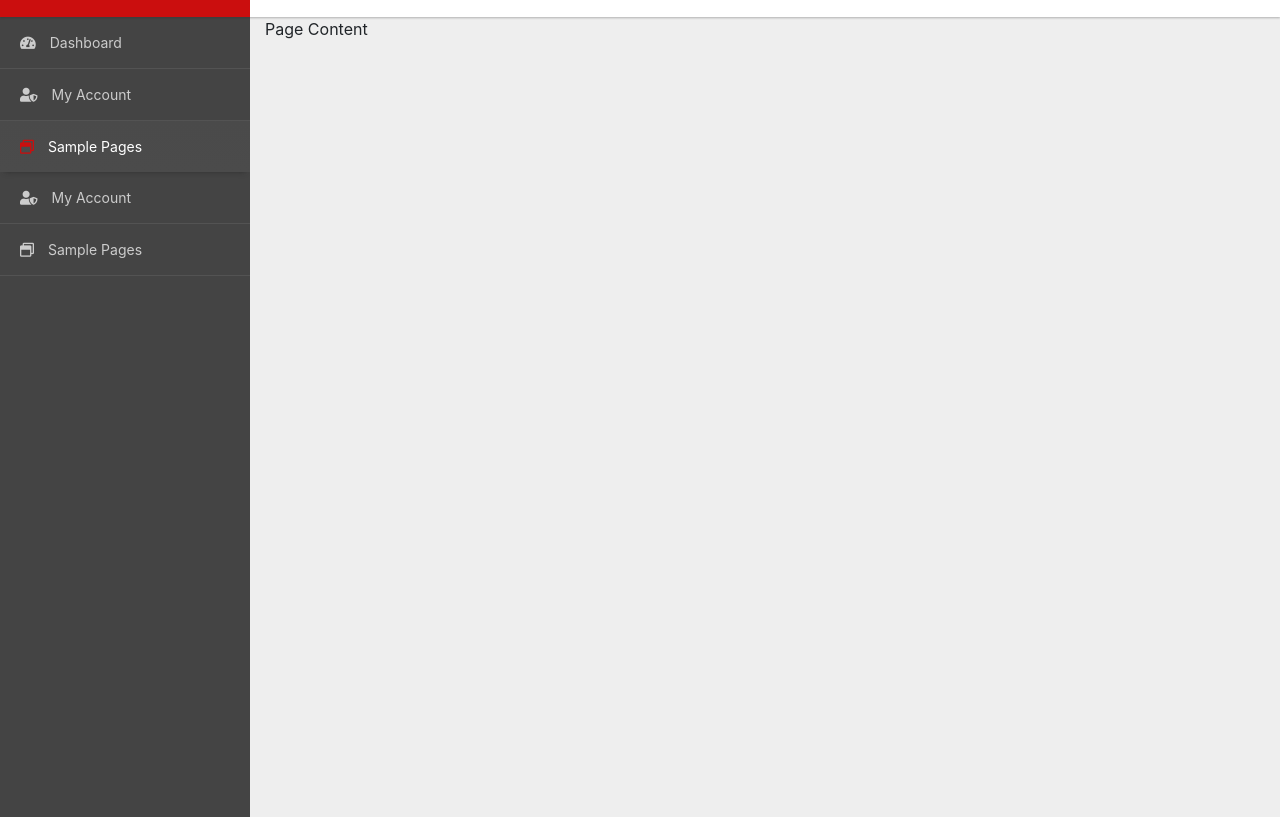
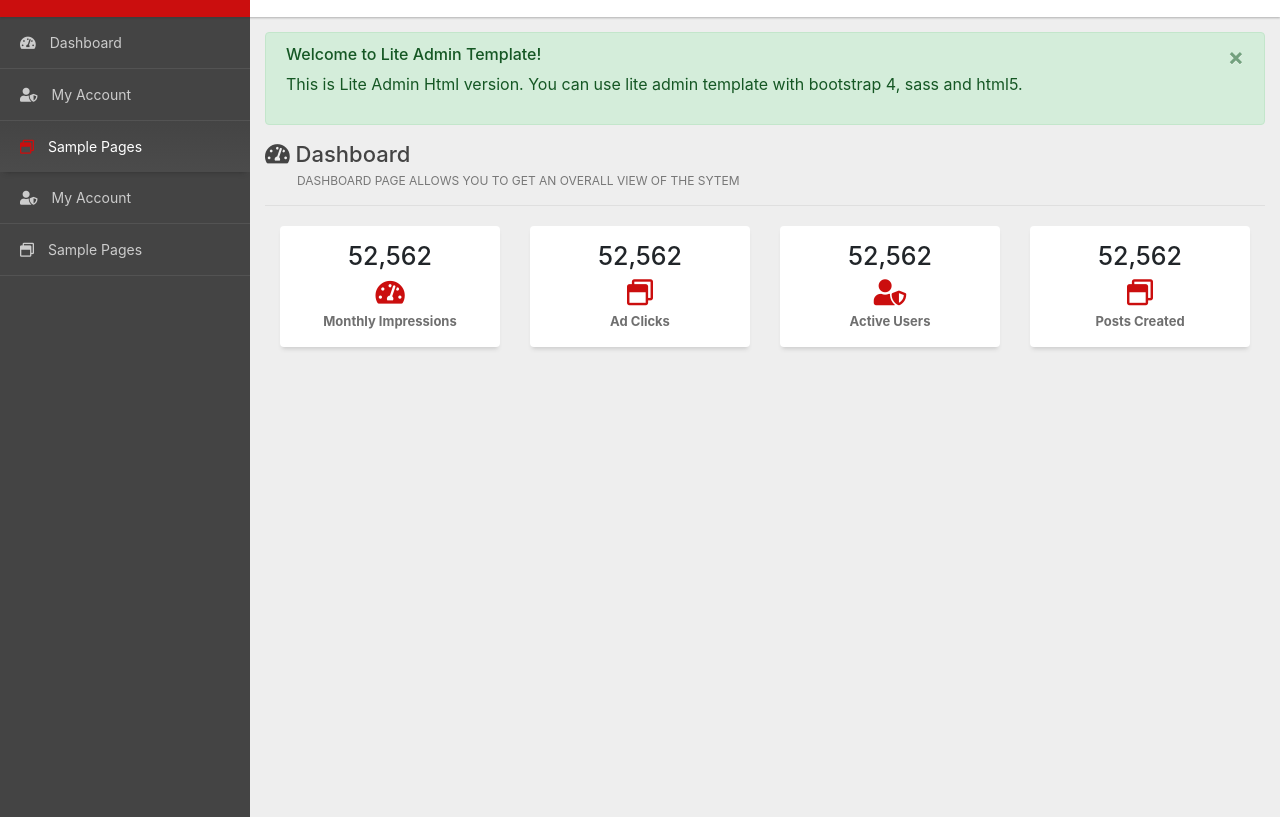
Before and after one commit to dinesho/Lite-Admin-HTML, a website: page index.html in a window 1280 px wide. Shown: the part 63-880 px from the top of the page. Drawn offline with nearby package versions, Linux system fonts and the light colour scheme.

Commit message:
add main stats widgets

```diff
--- a/index.html
+++ b/index.html
@@ -84,7 +84,67 @@
 
         <!-- Page Content Section -->
         <div class="col page-content">
-          Page Content
+          <!-- Welcome Alert -->
+          <div
+            class="alert alert-success alert-dismissible fade show"
+            role="alert"
+          >
+            <h6 class="alert-heading">Welcome to Lite Admin Template!</h6>
+            <p>
+              This is Lite Admin Html version. You can use lite admin template
+              with bootstrap 4, sass and html5.
+            </p>
+            <button
+              type="button"
+              class="close"
+              data-dismiss="alert"
+              aria-label="Close"
+            >
+              <span aria-hidden="true">&times;</span>
+            </button>
+          </div>
+
+          <!-- Page Title Section -->
+          <div class="page-title">
+            <h4><i class="fas fa-tachometer-alt"></i> Dashboard</h4>
+            <span>
+              Dashboard page allows you to get an overall view of the sytem
+            </span>
+          </div>
+
+          <!-- Statistics Sections -->
+          <div class="container-fluid stats">
+            <div class="row">
+              <div class="col-lg-3 col-md-6 col-sm-6 col-6">
+                <div class="widget">
+                  <h4>52,562</h4>
+                  <i class="fas fa-tachometer-alt"></i><br />
+                  <span>Monthly Impressions</span>
+                </div>
+              </div>
+              <div class="col-lg-3 col-md-6 col-sm-6 col-6">
+                <div class="widget">
+                  <h4>52,562</h4>
+                  <i class="far fa-window-restore"></i><br />
+                  <span>Ad Clicks</span>
+                </div>
+              </div>
+              <div class="col-lg-3 col-md-6 col-sm-6 col-6">
+                <div class="widget">
+                  <h4>52,562</h4>
+                  <i class="fas fa-user-shield"></i><br />
+                  <span>Active Users</span>
+                </div>
+              </div>
+              <div class="col-lg-3 col-md-6 col-sm-6 col-6">
+                <div class="widget">
+                  <h4>52,562</h4>
+                  <i class="far fa-window-restore"></i><br />
+                  <span>Posts Created</span>
+                </div>
+              </div>
+            </div>
+          </div>
         </div>
       </div>
     </div>
--- a/scss/main.scss
+++ b/scss/main.scss
@@ -175,7 +175,7 @@ $menu-background: #444444;
       ); /* Chrome10-25,Safari5.1-6 */
       background: linear-gradient(
         to bottom,
-        #4a4a4a 0%,
+        #444444 0%,
         #4b4b4b 100%,
         #7db9e8 100%
       ); /* W3C, IE10+, FF16+, Chrome26+, Opera12+, Safari7+ */
@@ -203,5 +203,54 @@ $menu-background: #444444;
 //---------------------------------
 .page-content {
   background: $page-background;
+  padding-top: 15px;
   min-height: 800px;
+
+  //Page Title Section
+  .page-title {
+    border-bottom: 1px solid #cccccc75;
+    padding-bottom: 14px;
+    margin-bottom: 20px;
+
+    h4 {
+      color: #444444;
+      margin-bottom: -1px;
+      font-size: 22px;
+    }
+
+    span {
+      font-size: 12px;
+      color: #777;
+      padding-left: 32px;
+      text-transform: uppercase;
+    }
+  }
+
+  //Main stats widgets
+  .stats {
+    .widget {
+      background: #fff;
+      min-height: 100px;
+      border-radius: 4px;
+      box-shadow: 0 4px 4px -2px #ccc;
+      text-align: center;
+      margin-bottom: 20px;
+      padding: 15px 0;
+
+      h4 {
+        font-size: 25px;
+      }
+
+      i {
+        color: $primary-color;
+        font-size: 26px;
+      }
+
+      span {
+        font-size: 13px;
+        color: #6f6f6f;
+        font-weight: bold;
+      }
+    }
+  }
 }
```
Also changed, not shown: src/css/main.css.
